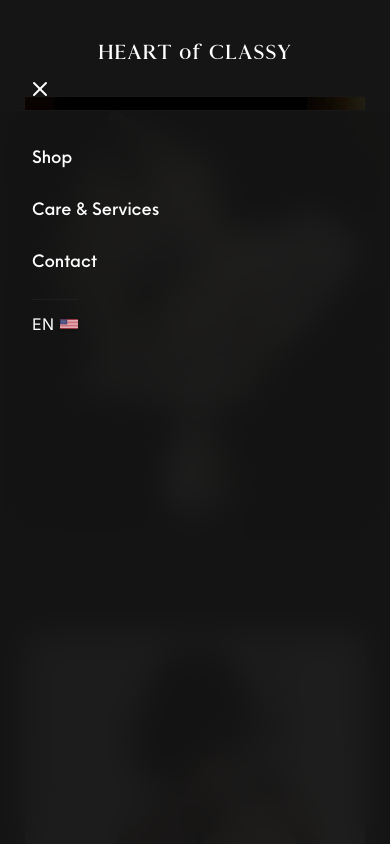
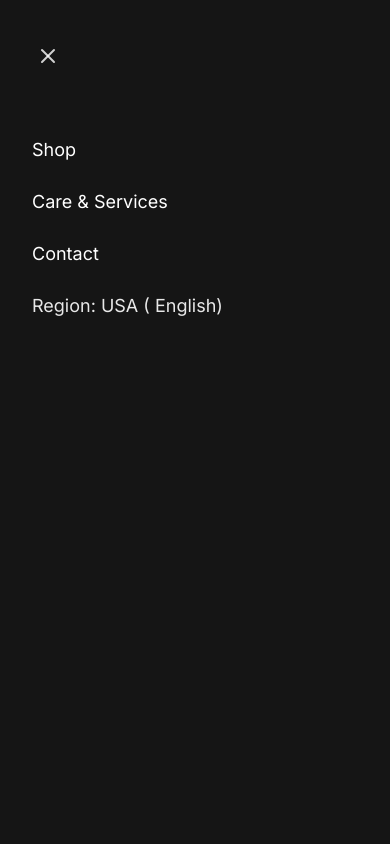
Before and after one commit to KaitoDeus/HoC_Project, a Next.js app: page /en/shop in a window 390 px wide. Both pictures are taken after a click on the button "Open menu". Shown: the top 844 px of the page. Built offline with nearby package versions, Linux system fonts and the light colour scheme; a web font is replaced by a local one.

Commit message:
update Header (Mobile)

```diff
--- a/src/components/common/Header.tsx
+++ b/src/components/common/Header.tsx
@@ -1,23 +1,43 @@
 "use client";
 
-import { Link } from "@/i18n/routing";
-import { useTranslations } from "next-intl";
+import { Link, usePathname, useRouter } from "@/i18n/routing";
+import { useTranslations, useLocale } from "next-intl";
+import { useSearchParams } from "next/navigation";
 import LanguageSwitcher from "./LanguageSwitcher";
-import { useState, useEffect } from "react";
+import { useState, useEffect, useTransition } from "react";
 import { Menu, X } from "lucide-react";
 import { scrollService } from "@/services/scroll.service";
 
 export default function Header() {
   const t = useTranslations("common.menu");
+  const locale = useLocale();
+  const router = useRouter();
+  const pathname = usePathname();
+  const searchParams = useSearchParams();
+  const [isPending, startTransition] = useTransition();
+
   const [isMobileMenuOpen, setIsMobileMenuOpen] = useState(false);
+  const [isRegionModalOpen, setIsRegionModalOpen] = useState(false);
 
   useEffect(() => {
-    if (isMobileMenuOpen) {
+    if (isMobileMenuOpen || isRegionModalOpen) {
       scrollService.stop();
     } else {
       scrollService.start();
     }
-  }, [isMobileMenuOpen]);
+  }, [isMobileMenuOpen, isRegionModalOpen]);
+
+  const selectLocale = (targetLocale: "vi" | "en") => {
+    if (targetLocale !== locale) {
+      const query = searchParams ? searchParams.toString() : "";
+      const target = query ? `${pathname}?${query}` : pathname;
+      startTransition(() => {
+        router.replace(target, { locale: targetLocale });
+      });
+    }
+    setIsRegionModalOpen(false);
+    setIsMobileMenuOpen(false);
+  };
 
   return (
     <header className="fixed top-0 left-0 right-0 z-40 py-6 md:py-6 bg-transparent pointer-events-none">
@@ -53,7 +73,8 @@ export default function Header() {
         </nav>
       </div>
 
-      {/* Mobile Navigation Header matching mockup */}
+      {/* Mobile Navigation Header (Closed state) */}
+      {!isMobileMenuOpen && (
         <div className="md:hidden flex flex-col w-full px-6 pt-2 pointer-events-auto relative">
           <div className="w-full flex justify-center items-center">
             <Link
@@ -66,49 +87,121 @@ export default function Header() {
 
           <div className="w-full flex items-center justify-start pt-1">
             <button
-            onClick={() => setIsMobileMenuOpen(!isMobileMenuOpen)}
+              onClick={() => setIsMobileMenuOpen(true)}
               className="text-white p-1 focus:outline-none cursor-pointer"
-            aria-label="Toggle menu"
+              aria-label="Open menu"
             >
-            {isMobileMenuOpen ? (
-              <X className="w-6 h-6" />
-            ) : (
-              <Menu className="w-6 h-6" />
-            )}
+              <Menu className="w-6 h-6 text-white" />
             </button>
           </div>
         </div>
+      )}
 
-      {/* Mobile Fullscreen Menu Dropdown with Language Switcher */}
+      {/* Mobile Fullscreen Menu Drawer (Matching Image 1 Screen A) */}
       {isMobileMenuOpen && (
-        <div className="md:hidden fixed inset-0 top-[110px] z-30 bg-neutral-950/95 backdrop-blur-lg flex flex-col p-8 gap-8 animate-fade-in border-t border-neutral-900 pointer-events-auto">
-          <nav className="flex flex-col gap-6">
+        <div
+          onClick={() => {
+            setIsMobileMenuOpen(false);
+            setIsRegionModalOpen(false);
+          }}
+          className="md:hidden fixed inset-0 z-50 bg-neutral-950 text-white flex flex-col p-8 pt-10 pointer-events-auto select-none animate-fade-in cursor-pointer"
+        >
+          {/* Top Left Close Button */}
+          <div className="w-full flex items-center justify-start">
+            <button
+              onClick={(e) => {
+                e.stopPropagation();
+                setIsMobileMenuOpen(false);
+                setIsRegionModalOpen(false);
+              }}
+              className="text-white/80 hover:text-white focus:outline-none cursor-pointer p-1"
+              aria-label="Close menu"
+            >
+              <X className="w-6 h-6" />
+            </button>
+          </div>
+
+          {/* Menu Links Stack */}
+          <nav
+            onClick={(e) => e.stopPropagation()}
+            className="flex flex-col gap-6 pt-16 text-left font-sans cursor-default"
+          >
             <Link
               href="/shop"
               onClick={() => setIsMobileMenuOpen(false)}
-              className="text-lg font-sans font-medium text-white transition-colors"
+              className="text-lg font-normal text-white hover:text-accent transition-colors w-fit"
             >
-              {t("shop")}
+              Shop
             </Link>
             <Link
               href="/services"
               onClick={() => setIsMobileMenuOpen(false)}
-              className="text-lg font-sans font-medium text-white transition-colors"
+              className="text-lg font-normal text-white hover:text-accent transition-colors w-fit"
             >
-              {t("services")}
+              Care & Services
             </Link>
             <Link
               href="/contact"
               onClick={() => setIsMobileMenuOpen(false)}
-              className="text-lg font-sans font-medium text-white transition-colors"
+              className="text-lg font-normal text-white hover:text-accent transition-colors w-fit"
             >
-              {t("contact")}
+              Contact
             </Link>
 
-            <div className="pt-4 border-t border-neutral-800/60 w-fit">
-              <LanguageSwitcher />
+            <button
+              onClick={() => setIsRegionModalOpen(true)}
+              className="text-left text-lg font-normal text-white/90 hover:text-white transition-colors cursor-pointer w-fit"
+            >
+              Region: {locale === "vi" ? "Vietnam ( Tiếng Việt)" : "USA ( English)"}
+            </button>
+          </nav>
         </div>
-          </nav>
+      )}
+
+      {/* Region Selection Modal Sheet (Matching Mockup Image 2) */}
+      {isRegionModalOpen && (
+        <div
+          onClick={() => setIsRegionModalOpen(false)}
+          className="md:hidden fixed inset-0 z-50 bg-black/60 backdrop-blur-sm flex items-end justify-center pointer-events-auto animate-fade-in cursor-pointer"
+        >
+          <div
+            onClick={(e) => e.stopPropagation()}
+            className="w-full h-[52vh] bg-neutral-900 border-t border-neutral-800 p-8 pt-8 pb-16 relative flex flex-col justify-start select-none shadow-2xl cursor-default"
+          >
+            {/* Modal Close Button Top Right */}
+            <div className="w-full flex justify-end">
+              <button
+                onClick={() => setIsRegionModalOpen(false)}
+                className="text-white/70 hover:text-white p-1 cursor-pointer focus:outline-none"
+                aria-label="Close region selector"
+              >
+                <X className="w-6 h-6" />
+              </button>
+            </div>
+
+            {/* Region Options */}
+            <div className="flex flex-col gap-6 font-sans pt-12">
+              <button
+                onClick={() => selectLocale("vi")}
+                disabled={isPending}
+                className={`text-left text-base sm:text-lg font-normal transition-colors cursor-pointer ${
+                  locale === "vi" ? "text-white font-medium" : "text-white/75 hover:text-white"
+                }`}
+              >
+                Vietnam (Tiếng Việt_VND)
+              </button>
+
+              <button
+                onClick={() => selectLocale("en")}
+                disabled={isPending}
+                className={`text-left text-base sm:text-lg font-normal transition-colors cursor-pointer ${
+                  locale === "en" ? "text-white font-medium" : "text-white/75 hover:text-white"
+                }`}
+              >
+                International (English_USD)
+              </button>
+            </div>
+          </div>
         </div>
       )}
     </header>
```
Lines whose indentation alone changed are shown as unchanged.
